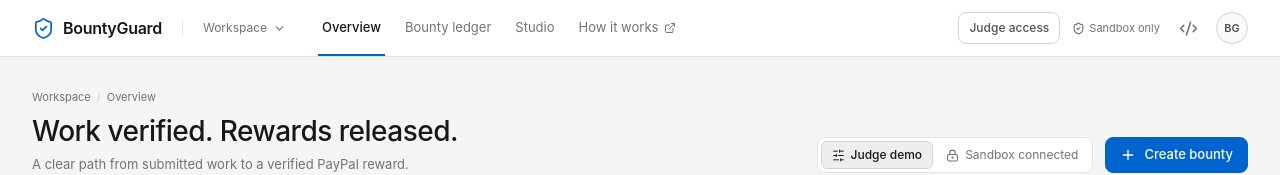
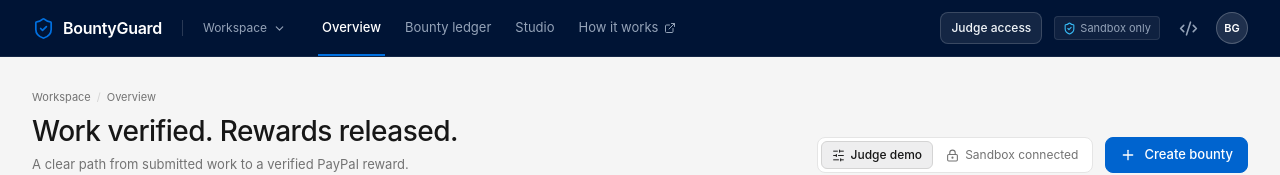
Before and after one commit to ralvyathaya/bountyguard, a Next.js app: page / in a window 1280 px wide. Shown: the top 175 px of the page. Built offline with nearby package versions, Linux system fonts and the light colour scheme; no server answers; what ag-grid-community would draw is missing.

Commit message:
style: apply Deep Navy topbar for PayPal brand presence

```diff
--- a/app/globals.css
+++ b/app/globals.css
@@ -156,8 +156,9 @@ svg {
   min-height: 100dvh;
 }
 .topbar {
-  background: var(--color-paper);
-  border-bottom: 1px solid var(--color-rule);
+  background: #001435;
+  border-bottom: 1px solid rgba(255, 255, 255, 0.08);
+  color: #ffffff;
 }
 .topbar-inner {
   max-width: 1664px;
@@ -176,21 +177,22 @@ svg {
   font-weight: 600;
   letter-spacing: -0.3px;
   white-space: nowrap;
+  color: #ffffff;
 }
 .brand-mark {
-  color: var(--color-accent);
+  color: #0070e0;
   display: inline-flex;
 }
 .nav-divider {
   height: 16px;
   width: 1px;
-  background: var(--color-rule);
+  background: rgba(255, 255, 255, 0.16);
 }
 .workspace-label {
   display: flex;
   align-items: center;
   gap: 6px;
-  color: var(--color-muted);
+  color: #94a3b8;
   font-size: 12px;
 }
 .top-nav {
@@ -211,16 +213,16 @@ svg {
   border: 0;
   border-bottom: 2px solid var(--color-transparent);
   padding: 2px 4px 0;
-  color: var(--color-muted);
+  color: #94a3b8;
   font-weight: 400;
 }
 .top-nav .nav-active {
-  color: var(--color-ink);
-  font-weight: 500;
-  border-bottom-color: var(--color-accent);
+  color: #ffffff;
+  font-weight: 500;
+  border-bottom-color: #0070e0;
 }
 .top-nav button:hover {
-  color: var(--color-ink);
+  color: #f1f5f9;
 }
 .topbar-right {
   margin-left: auto;
@@ -228,20 +230,45 @@ svg {
   align-items: center;
   gap: 12px;
 }
+.topbar-right .judge-access {
+  background: rgba(255, 255, 255, 0.08);
+  border: 1px solid rgba(255, 255, 255, 0.16);
+  color: #f1f5f9;
+}
+.topbar-right .judge-access:hover {
+  background: rgba(255, 255, 255, 0.14);
+  border-color: rgba(255, 255, 255, 0.25);
+  color: #ffffff;
+}
 .sandbox-label {
   display: inline-flex;
   align-items: center;
   gap: 4px;
-  color: var(--color-muted);
-  font-size: 11px;
+  color: #94a3b8;
+  font-size: 11px;
+  background: rgba(255, 255, 255, 0.06);
+  padding: 3px 8px;
+  border-radius: var(--radius-badge);
+  border: 1px solid rgba(255, 255, 255, 0.1);
+}
+.sandbox-label svg {
+  color: #38bdf8;
+}
+.topbar-right .icon-button {
+  color: #94a3b8;
+}
+.topbar-right .icon-button:hover {
+  color: #ffffff;
+  background: rgba(255, 255, 255, 0.1);
+  border-color: rgba(255, 255, 255, 0.16);
 }
 .avatar {
   width: 32px;
   height: 32px;
   border-radius: 50%;
-  background: var(--color-paper-2);
-  border: 1px solid var(--color-rule-2);
-  color: var(--color-ink-2);
+  background: rgba(255, 255, 255, 0.12);
+  border: 1px solid rgba(255, 255, 255, 0.22);
+  color: #ffffff;
   font-size: 11px;
   font-weight: 600;
   display: flex;
@@ -249,7 +276,8 @@ svg {
   justify-content: center;
 }
 .avatar:hover {
-  border-color: var(--color-accent);
+  border-color: #0070e0;
+  background: rgba(0, 112, 224, 0.25);
 }
 .main-content {
   max-width: 1664px;
```
